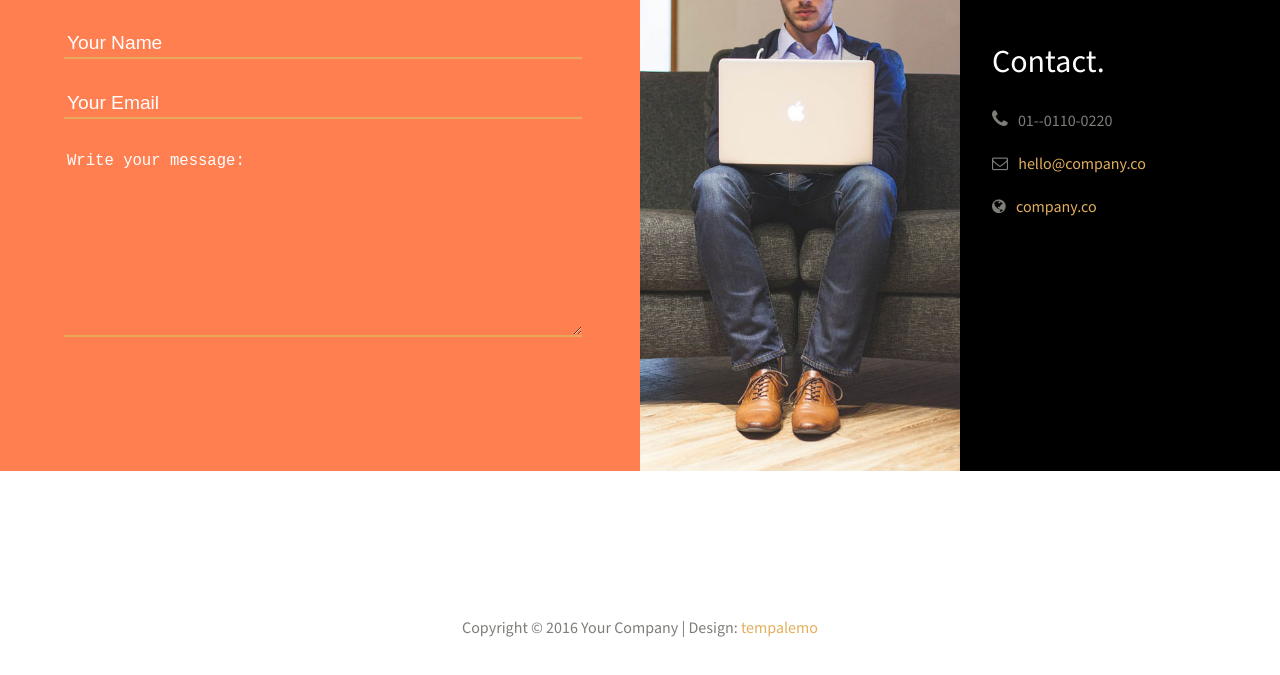
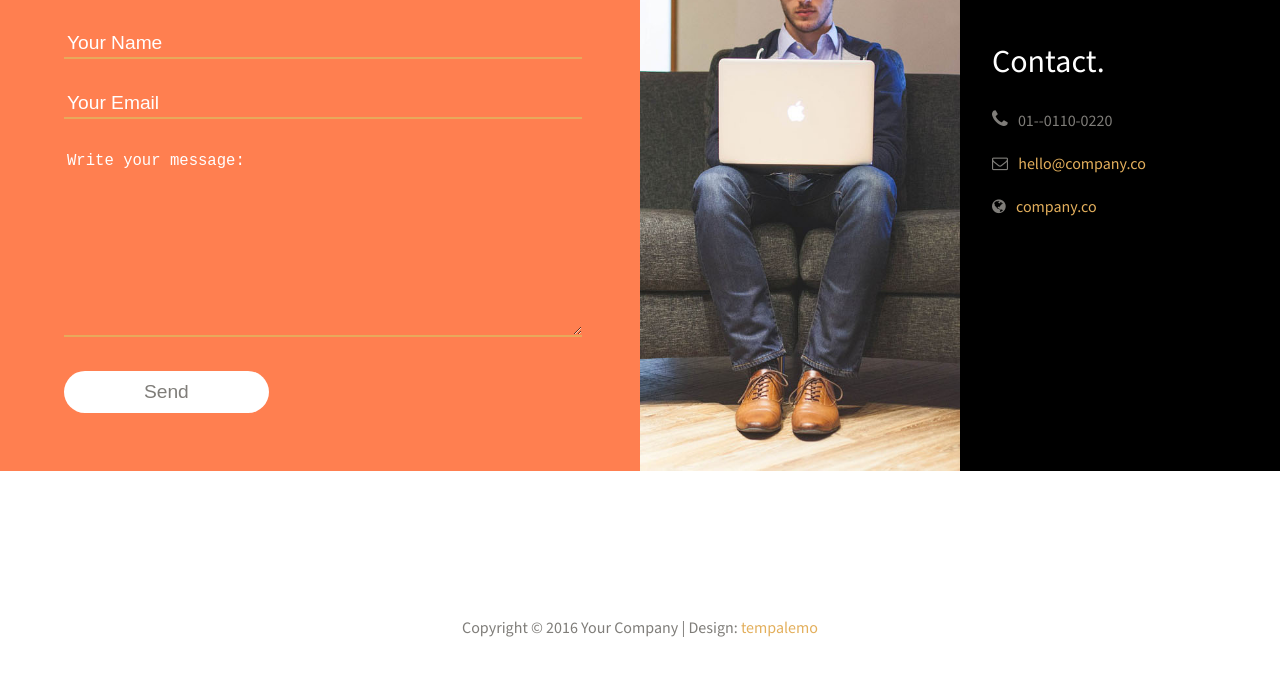
Before and after one commit to VlPan/EPAM_Traning, a plain HTML site: page HW_7/index.html in a window 1280 px wide. Shown: the part 2929-3604 px from the top of the page. Drawn offline with Linux system fonts and the light colour scheme.

Commit message:
+ added button in contact-form

```diff
--- a/HW_7/css/style.css
+++ b/HW_7/css/style.css
@@ -604,6 +604,17 @@ html
     text-indent: 1000px;
 }
 
+.hw-contact-from__btn{
+    padding: 10px 40px;
+    background-color: white;
+    border: none;
+    cursor: pointer;
+    font-size: 1.2em;
+    border-radius: 25px;
+    color: #7f7d79;
+    min-width: 40%;
+}
+
 
 .hw-contact__flex-container
 {
--- a/HW_7/index.html
+++ b/HW_7/index.html
@@ -286,6 +286,8 @@
                                   cols="30"
                                   rows="10"
                                   placeholder="Write your message:"></textarea> <!-- Element -->
+
+                        <button type="submit" class="hw-contact-from__btn">Send</button>
                     </form>
                 </div>
             </div>
```
